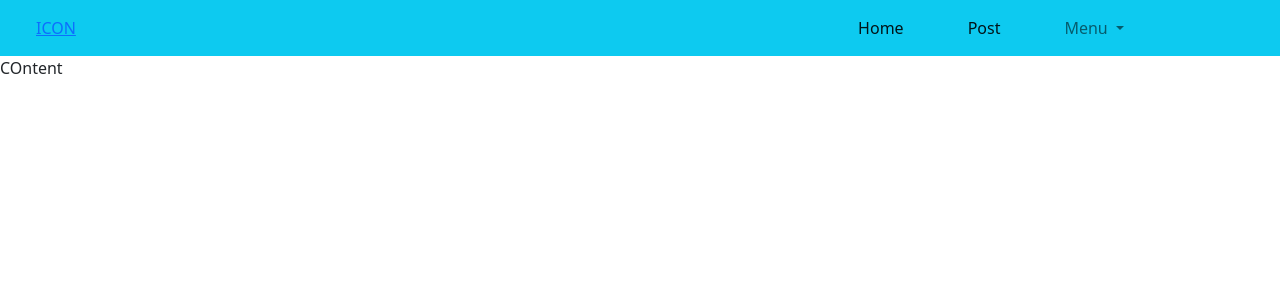
After one commit to JoaoLucasVeras/ChirperProject, a Flask app: page /home in a window 1280 px wide. The commit adds this page. Shown: the top 300 px of the page. Run offline with Flask 2, Linux system fonts and the light colour scheme; parts of the project's set-up code (start-up, migrations or seed data) failed here and were passed over.

Commit message:
added base.html file

```diff
--- a/app/routes.py
+++ b/app/routes.py
@@ -10,6 +10,12 @@ from flask_login import logout_user
 from app import db
 
 #plan out routes we are going to need
+
+@myapp_obj.route('/home')
+def home():
+    return render_template("home.html")
+
+
 @myapp_obj.route("/login", methods=['POST', 'GET'])
 def login():
     form = LogIn_Form()
--- a/app/static/style.css
+++ b/app/static/style.css
@@ -30,3 +30,12 @@
     padding-left: 6em;
     padding-top: 2em;
 }
+
+.signup-container {
+    background-color: aquamarine;
+}
+
+
+.navbar-nav {
+    padding-right: 7rem;
+}
--- /dev/null
+++ b/app/templates/base.html
@@ -0,0 +1,59 @@
+<!DOCTYPE html>
+<html lang="en">
+<head>
+    <meta charset="UTF-8">
+    <meta http-equiv="X-UA-Compatible" content="IE=edge">
+    <meta name="viewport" content="width=device-width, initial-scale=1.0">
+        <link
+      href="https://cdn.jsdelivr.net/npm/bootstrap@5.2.2/dist/css/bootstrap.min.css"
+      rel="stylesheet"
+      integrity="sha384-Zenh87qX5JnK2Jl0vWa8Ck2rdkQ2Bzep5IDxbcnCeuOxjzrPF/et3URy9Bv1WTRi"
+      crossorigin="anonymous"
+    />
+
+    <link rel="stylesheet" href="static/style.css" />
+    <title>{% block title %} {% endblock %}</title>
+</head>
+<body>
+<!-- can make it fixed to the top but need to change paddings -->
+    <nav class="navbar navbar-expand-lg navbar-light bg-info">
+        <div class="container-fluid">
+            <a class="nav-brand ps-4"  href="#">ICON</a>
+            <button class="navbar-toggler" type="button" data-bs-toggle="collapse" data-bs-target="#navbarSupportedContent" aria-controls="navbarSupportedContent" aria-expanded="false" aria-label="Toggle navigation">
+                <span class="navbar-toggler-icon"></span>
+            </button>
+            <div class="collapse navbar-collapse" id="navbarSupportedContent">
+                <ul class="navbar-nav ms-auto mb-2 mb-lg-0">
+                    <li class="nav-item mx-4">
+                        <a class="nav-link active"  href="{{url_for('home')}}">Home</a>
+                    </li>
+                    <li class="nav-item mx-4">
+                        <a class="nav-link active"  href="#">Post</a>
+                    </li>
+                    <li class="nav-item dropdown mx-4">
+                        <a class="nav-link dropdown-toggle" href="#" id="navbarDropdown" role="button" data-bs-toggle="dropdown" aira-expanded="false">
+                            Menu
+                        </a>
+                            <ul class="dropdown-menu" aria-labelledby="navbarDropdown">
+                                <li> <a class="dropdown-item" href="#">Logout</a></li>
+                                <li> <a class="dropdown-item" href="#">??????</a></li>
+                                <li> <a class="dropdown-item" href="#">!!!!!!</a></li>
+                            </ul>
+
+
+                    </li>
+                </ul>
+            </div>
+        </div>
+    </nav>
+
+    {% block content %}
+    {% endblock %}
+
+</body>
+  <script
+    src="https://cdn.jsdelivr.net/npm/bootstrap@5.2.2/dist/js/bootstrap.bundle.min.js"
+    integrity="sha384-OERcA2EqjJCMA+/3y+gxIOqMEjwtxJY7qPCqsdltbNJuaOe923+mo//f6V8Qbsw3"
+    crossorigin="anonymous"
+  ></script>
+</html>
--- /dev/null
+++ b/app/templates/home.html
@@ -0,0 +1,3 @@
+{% extends "base.html" %}
+{% block title %} Home {% endblock %}
+{% block content %} COntent {% endblock %}
--- a/app/templates/sign_up.html
+++ b/app/templates/sign_up.html
@@ -22,9 +22,9 @@
     </svg>
 
     <div class="container d-flex justify-content-center">
-        <div class="card w-50 shadow-sm rounded py-2">
+        <div class="card w-50 shadow-sm rounded py-2 signup-container">
 
-                <form action="/sign-up" method="POST" class="card-body w-75 mx-auto">
+                <form action="/sign-up" method="POST" class="card-body w-75 mx-auto  ">
                     {{ form.csrf_token }}
                     <div class="">
                         <label class="form-label">Username:</label>
```
